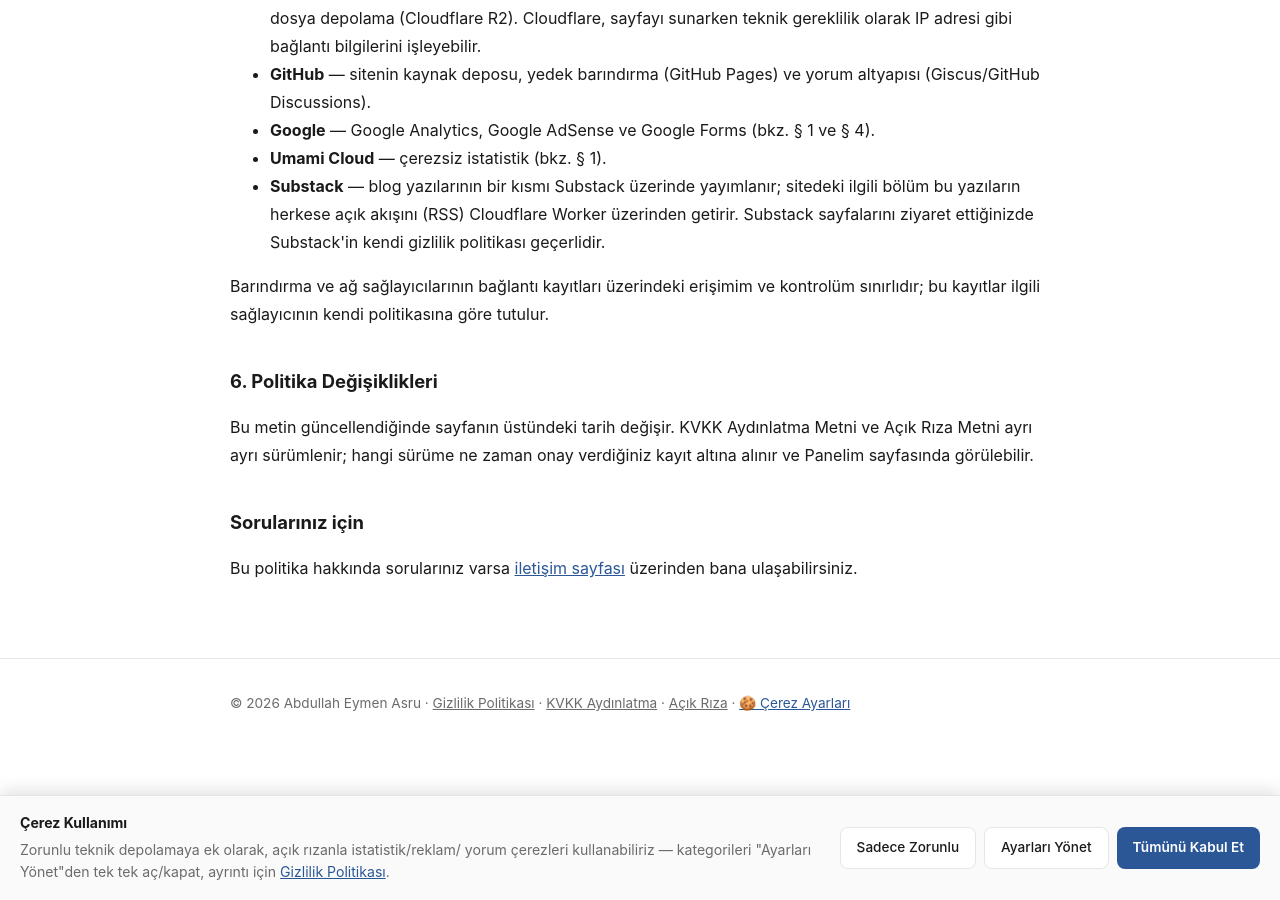
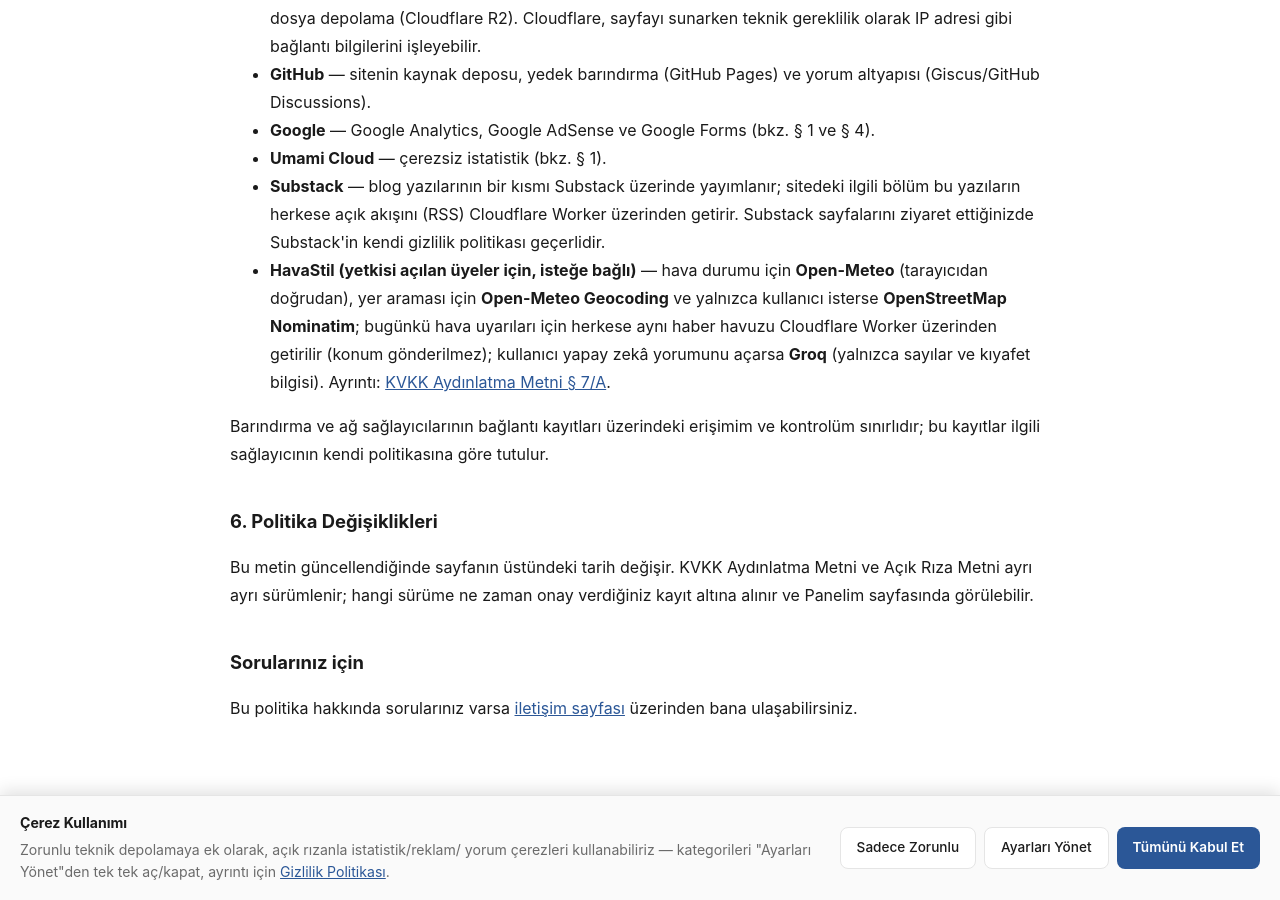
Before and after one commit to abdullah-eymen-asru/abdullah-eymen-asru.github.io, a Jekyll site: the page built from kurumsal/gizlilik-politikasi.md, in a window 1280 px wide and 900 px high, scrolled down 3075 px. Built offline with Jekyll 4.4.1, drawn with Linux system fonts in a browser that asks for light colours.

Commit message:
Add HavaStil services and privacy details

```diff
--- a/kurumsal/gizlilik-politikasi.md
+++ b/kurumsal/gizlilik-politikasi.md
@@ -199,6 +199,11 @@ permalink: "/kurumsal/gizlilik-politikasi.html"
     üzerinde yayımlanır; sitedeki ilgili bölüm bu yazıların herkese açık
     akışını (RSS) Cloudflare Worker üzerinden getirir. Substack sayfalarını
     ziyaret ettiğinizde Substack'in kendi gizlilik politikası geçerlidir.</li>
+  <li><strong>HavaStil (yetkisi açılan üyeler için, isteğe bağlı)</strong> — hava durumu için <strong>Open-Meteo</strong> (tarayıcıdan doğrudan),
+    yer araması için <strong>Open-Meteo Geocoding</strong> ve yalnızca kullanıcı isterse <strong>OpenStreetMap Nominatim</strong>; bugünkü hava uyarıları için
+    herkese aynı haber havuzu Cloudflare Worker üzerinden getirilir (konum gönderilmez); kullanıcı yapay zekâ yorumunu açarsa
+    <strong>Groq</strong> (yalnızca sayılar ve kıyafet bilgisi). Ayrıntı:
+    <a href="{{ '/kurumsal/kvkk-aydinlatma-metni.html' | relative_url }}#havastil">KVKK Aydınlatma Metni § 7/A</a>.</li>
 </ul>
 <p>
   Barındırma ve ağ sağlayıcılarının bağlantı kayıtları üzerindeki erişimim
```
